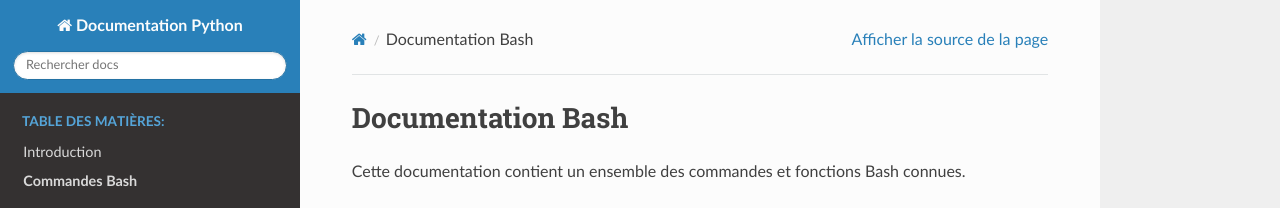
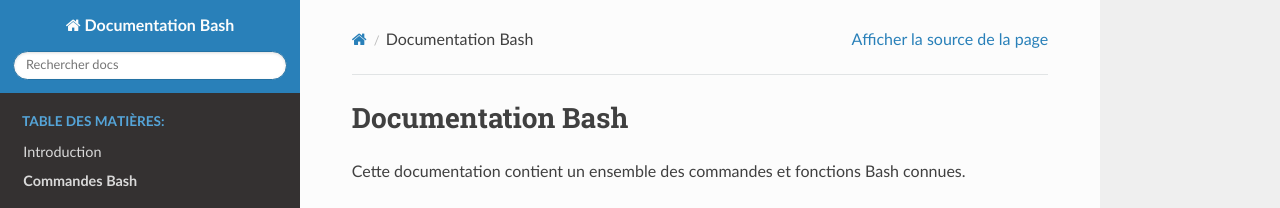
Before and after one commit to Carcinome/documentationBash, a Sphinx documentation site: the page built from source/index.rst, in a window 1280 px wide. Shown: the top 208 px of the page. Built offline with Sphinx 7.4.7 and the Read the Docs theme 3.1.0, drawn with Linux system fonts in a browser that asks for light colours.

Commit message:
First commit

```diff
--- a/source/conf.py
+++ b/source/conf.py
@@ -6,7 +6,7 @@
 # -- Project information -----------------------------------------------------
 # https://www.sphinx-doc.org/en/master/usage/configuration.html#project-information
 
-project = 'Documentation Python'
+project = 'Documentation Bash'
 copyright = '2025, Clément "Carcinome" Aicardi'
 author = 'Clément "Carcinome" Aicardi'
 release = 'alpha_v0.1'
```
Also changed, not shown: 9 other files.
